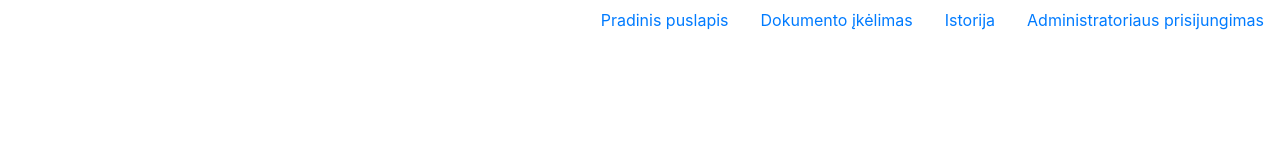
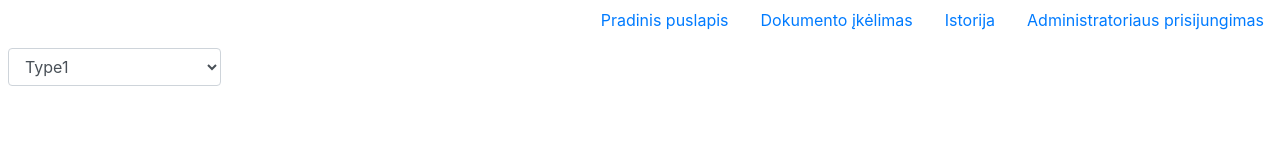
Before and after one commit to Aidas2/Dokumentu_valdymo_sistema, a React (Create React App) app in the folder dvs-react/: page /api/doctypescontainer in a window 1280 px wide. Shown: the top 160 px of the page. Built offline with nearby package versions, Linux system fonts and the light colour scheme; no server answers.

Commit message:
DocTypes are gotten with axios in DocumentTypeContainer

```diff
--- /dev/null
+++ b/dvs-react/src/components/FileUpload/DocumetTypesContainer.js
@@ -0,0 +1,43 @@
+import React, { Component } from "react";
+import PropTypes from "prop-types";
+import axios from "axios";
+
+class DocumentTypesContainer extends Component {
+  state = { documentTypes: [] };
+
+  componentDidMount() {
+    axios
+      .get("http://localhost:8081/api/doctypes")
+      .then(response => {
+        this.setState({ documentTypes: response.data });
+      })
+      .catch(error => {
+        console.log(error);
+      });
+  }
+
+  render() {
+    console.log("$$$$$$$$$ this.state >>>>>>>>>", this.state);
+    this.state.documentTypes.length > 1
+      ? console.log(
+          "$$$$$$$$$ this.state.documentTypes[1].title >>>>>>>>>",
+          this.state.documentTypes[1].title
+        )
+      : console.log("$$$$$$$$$ Array does not contain at least 2 elements ");
+
+    let docTypesArray = this.state.documentTypes;
+    console.log("$$$$$$$$$$ docTypesArray >>>>>>>>>");
+
+    return (
+      <select className="form-control col-2 m-2" id="documentTypeSelect">
+        <option>Type1</option>
+        <option>Type2</option>
+        <option>Type3</option>
+        <option>Type4</option>
+        <option>Type5</option>
+      </select>
+    );
+  }
+}
+
+export default DocumentTypesContainer;
--- a/dvs-react/src/index.js
+++ b/dvs-react/src/index.js
@@ -10,6 +10,7 @@ import App from "./App";
 import CreateUserGroupsContainer from "./components/UserGroups/CreateUserGroupsContainer";
 import CreateUserGroupsForm from "./components/Forms/CreateUserGroupsForm";
 import AppFileUploadContainer from "./components/FileUpload/AppFileUploadContainer";
+import DocumentTypesContainer from "./components/FileUpload/DocumetTypesContainer";
 
 ReactDOM.render(
   <BrowserRouter>
@@ -20,6 +21,11 @@ ReactDOM.render(
         <Route exact path="/usergroups/:id" />
         <Route exact path="/admin" component={AdministrationContainer} />
         <Route exact path="/upload" component={AppFileUploadContainer} />
+        <Route
+          exact
+          path="/api/doctypescontainer"
+          component={DocumentTypesContainer}
+        />
 
         <Route
           exact
```
